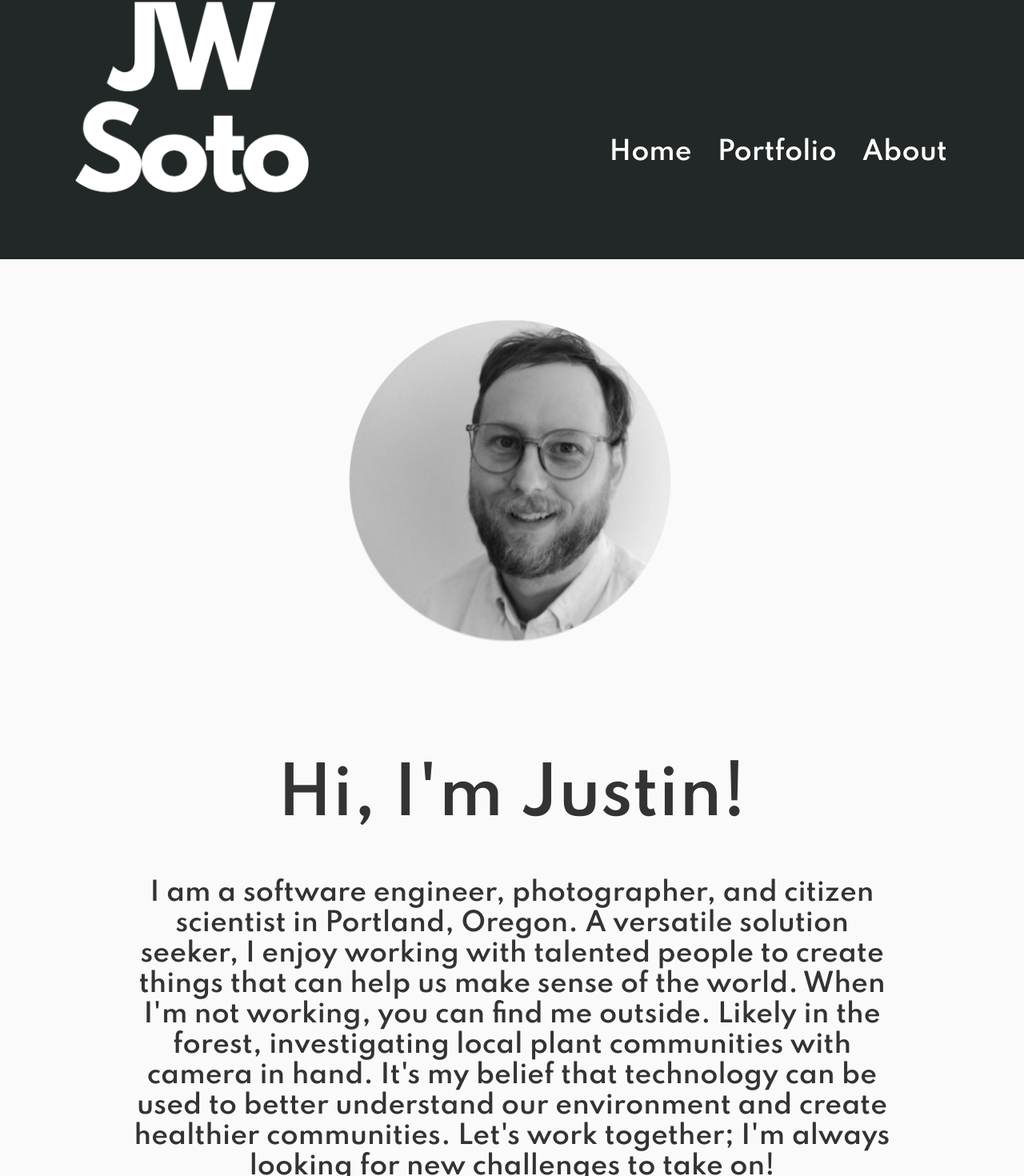
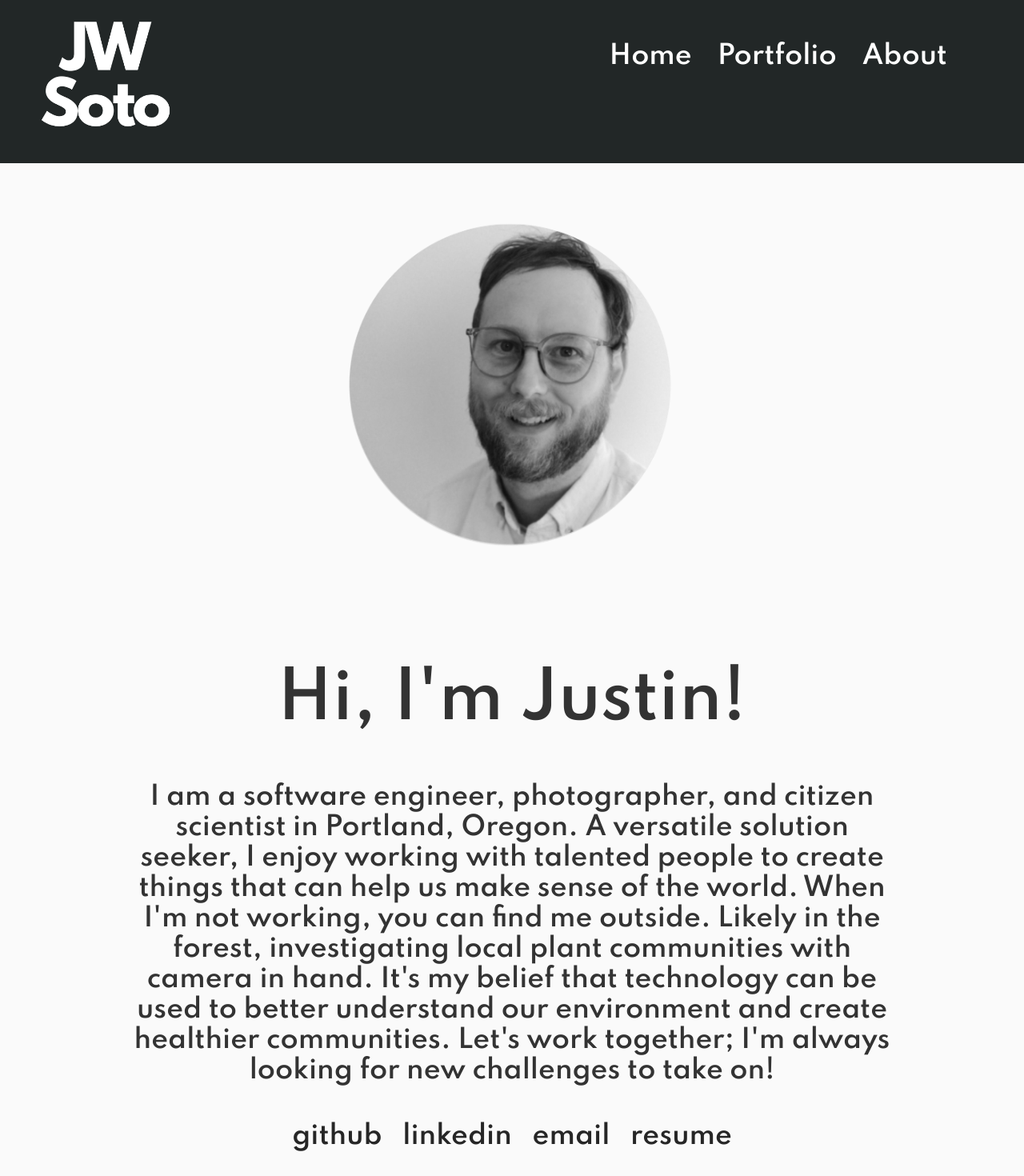
Before and after one commit to justin-w-soto/new-port, a React (Create React App) app: page /about in a window 1280 px wide. Shown: the part 36-1506 px from the top of the page at 80% size. Built offline with nearby package versions, Linux system fonts and the light colour scheme; a web font is replaced by a local one.

Commit message:
made some small layout changes to about page

```diff
--- a/package.json
+++ b/package.json
@@ -7,7 +7,9 @@
     "@testing-library/react": "^12.1.2",
     "@testing-library/user-event": "^13.5.0",
     "react": "^17.0.2",
+    "react-burger-menu": "^3.0.6",
     "react-dom": "^17.0.2",
+    "react-icons": "^4.3.1",
     "react-router-dom": "^6.2.1",
     "react-scripts": "5.0.0",
     "web-vitals": "^2.1.2"
--- a/public/index.html
+++ b/public/index.html
@@ -5,8 +5,6 @@
 <link href="https://fonts.googleapis.com/css2?family=Signika+Negative:wght@500&family=Spartan:wght@600&display=swap" rel="stylesheet">
   <head>
     <meta charset="utf-8" />
-
-
     <title>JW SOTO</title>
   </head>
   <body>
--- a/src/App.css
+++ b/src/App.css
@@ -18,7 +18,7 @@ body {
 header {
   background: #222727;
   display: flex;
-  height: 45vmin;
+  height: 30vmin;
   width: 100vw;
   position: fixed;
   align-items: flex-end;
@@ -66,9 +66,7 @@ a:active {
 }
 
 .logo {
-  width: 60vmin;
-
-
+  width: 33vmin;
 
 }
 
@@ -91,6 +89,7 @@ a:active {
   display: flex;
   align-content: center;
   justify-content: center;
+  font-size: 2rem;
 }
 
 .about-heading {
@@ -104,7 +103,7 @@ a:active {
 }
 
 .profile-pic {
-  margin-top: 35vmin;
+  margin-top: 20vmin;
   width: 60rem;
   height: 44rem;
   background-size:contain;
@@ -120,3 +119,18 @@ a:active {
 .header-links:hover {
   color: tomato
 }
+
+.port-container {
+  display: flex;
+  flex-direction: column;
+  text-align:center;
+
+}
+
+.port-head {
+  display: flex;
+  flex-direction: column;
+  justify-content: center;
+  align-content: center;
+  margin-top: 35rem;
+}
--- a/src/App.js
+++ b/src/App.js
@@ -24,5 +24,4 @@ const App = () => {
 }
 
 
-
 export default App
--- a/src/views/About.jsx
+++ b/src/views/About.jsx
@@ -18,12 +18,12 @@ export const About = () => {
                 </p>
             </div>
             <div className='work-links'>
-                    <ul>
-                        <li><a className="contact-links"  href='https://github.com/justin-w-soto'>github</a></li>
-                        <li><a className="contact-links"  href='https://www.linkedin.com/in/justinwsoto/'>linkedin</a></li>
-                        <li><a className="contact-links"  href='mailto:justinwsoto@gmail.com'>email</a></li>
-                        <li><a className="contact-links"  href='https://drive.google.com/file/d/1Ir9kZVlqI6k8lxDOplsMQ5oa-j4xVEi1/view?usp=sharing'>resume</a></li>
-                    </ul>
+
+                        <a className="contact-links"  href='https://github.com/justin-w-soto'>github</a>
+                        <a className="contact-links"  href='https://www.linkedin.com/in/justinwsoto/'>linkedin</a>
+                        <a className="contact-links"  href='mailto:justinwsoto@gmail.com'>email</a>
+                        <a className="contact-links"  href='https://drive.google.com/file/d/1Ir9kZVlqI6k8lxDOplsMQ5oa-j4xVEi1/view?usp=sharing'>resume</a>
+
             </div>
 
 
--- a/src/views/Portfolio.jsx
+++ b/src/views/Portfolio.jsx
@@ -3,7 +3,7 @@ import React from 'react'
 export const Portfolio = () => {
     return (
         <>
-            <span className="container">
+            <span className="port-container">
             <h1 className='port-head'>Portfolio Page</h1>
             </span>
         </>
```
Also changed, not shown: src/views/Nav.jsx (line endings or trailing spaces), 1 other file (tests, documents, lock files or other folders).
